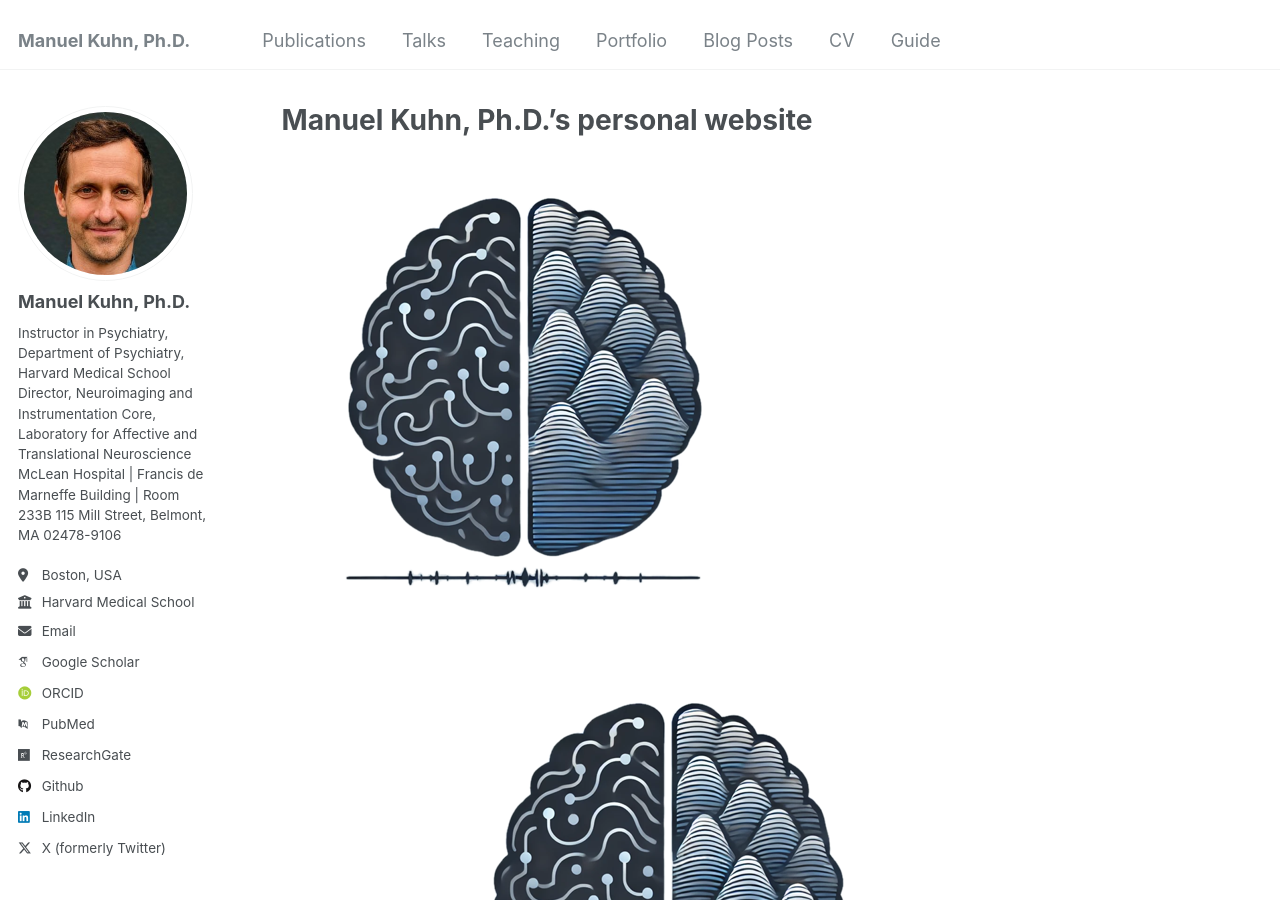
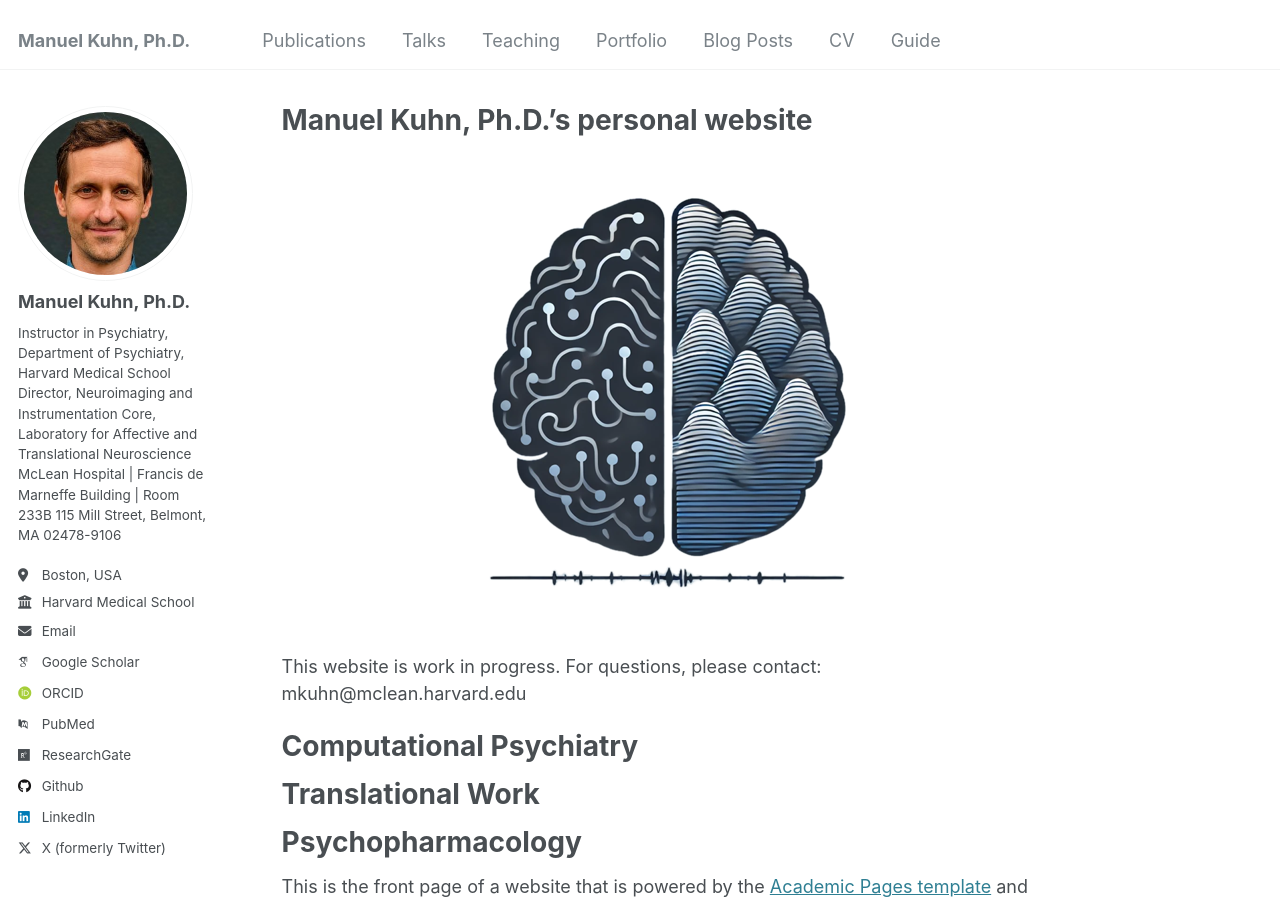
Before and after one commit to kuhnmanu/kuhnmanu.github.io, a Jekyll site: the page built from _pages/about.md, in a window 1280 px wide and 900 px high. Built offline with Jekyll 4.4.1, drawn with Linux system fonts in a browser that asks for light colours; some web fonts are replaced.

Commit message:
Update about.md

```diff
--- a/_pages/about.md
+++ b/_pages/about.md
@@ -7,10 +7,8 @@
   - /about.html
 ---
 
-![CompPsychLogo](/images/logo.png)
-
 <p align="center">
-  <img src="/images/logo.png" alt="test"/>
+  <img src="/images/logo.png" alt="CompPsychLogo"/>
 </p>
 
 This website is work in progress. For questions, please contact: mkuhn@mclean.harvard.edu
```
